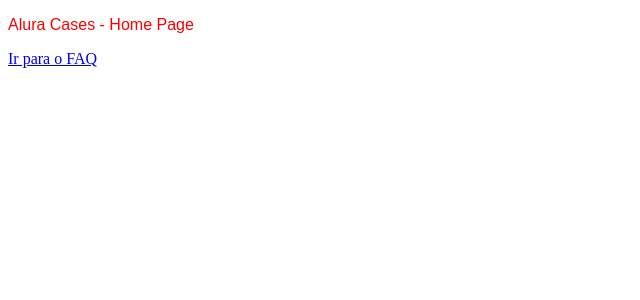
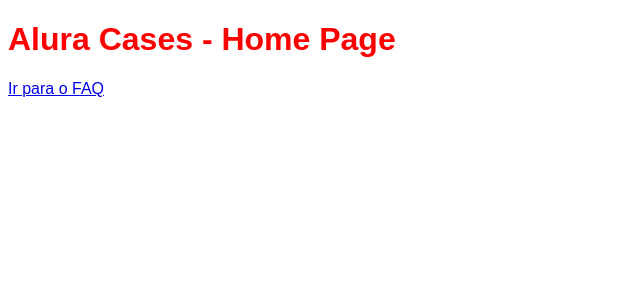
Before and after one commit to GuilFranca/Next.JsExplorandoFramework-Alura, a Next.js app: page / in a window 1280 px wide. Shown: the top 300 px of the page, without its empty margins (0-640 px from the left). Built offline with nearby package versions, Linux system fonts and the light colour scheme.

Commit message:
Aula 3 - 03 Como lidar com estilos globais

```diff
--- /dev/null
+++ b/pages/_app.js
@@ -0,0 +1,14 @@
+import GlobalStyle from "../src/theme/GlobalStyle";
+
+function MyApp({ Component, pageProps }) {
+
+    return (
+        <>
+            <GlobalStyle />
+            <Component {...pageProps} />
+        </>
+    );
+
+}
+
+export default MyApp;
--- a/pages/index.js
+++ b/pages/index.js
@@ -15,7 +15,7 @@
             <style jsx>{`
                 ${as} {
                     color: red;
-                    font-family: sans-serif;
+                    /* font-family: sans-serif; */
                 }
             `}</style>
         </React.Fragment>
@@ -27,7 +27,7 @@
 
     return (
         <div>
-            <Title as="p">Alura Cases - Home Page</Title>
+            <Title as="h1">Alura Cases - Home Page</Title>
             {/* <h1>Alura Cases - Home Page</h1> */}
             <Link href="/faq" passHref>Ir para o FAQ</Link>
             {/* <Link href="/faq">
--- /dev/null
+++ b/src/theme/GlobalStyle.js
@@ -0,0 +1,9 @@
+export default function GlobalStyle() {
+    return(
+        <style global jsx>{`
+            body {
+                font-family: sans-serif;
+            }
+        `}</style>
+    );
+}
```
